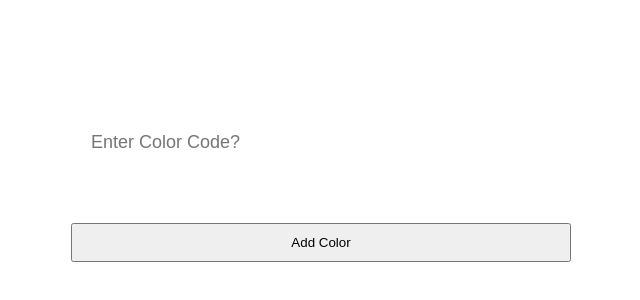
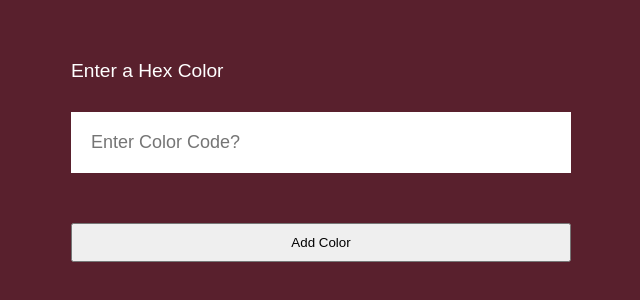
Before and after one commit to RyanGregoire2024/RGBDisplay, a plain HTML site: page ApplicationCode/index.html in a window 1280 px wide. Shown: the part 210-510 px from the top of the page, without its empty margins (319-959 px from the left). Drawn offline with Linux system fonts and the light colour scheme.

Commit message:
Added Code for RGB Application

```diff
--- a/ApplicationCode/main.css
+++ b/ApplicationCode/main.css
@@ -6,6 +6,7 @@
 
 body {
     font-family: sans-serif;
+    background-color:  rgb(89, 32, 45);
 }
 
 form input {
```
